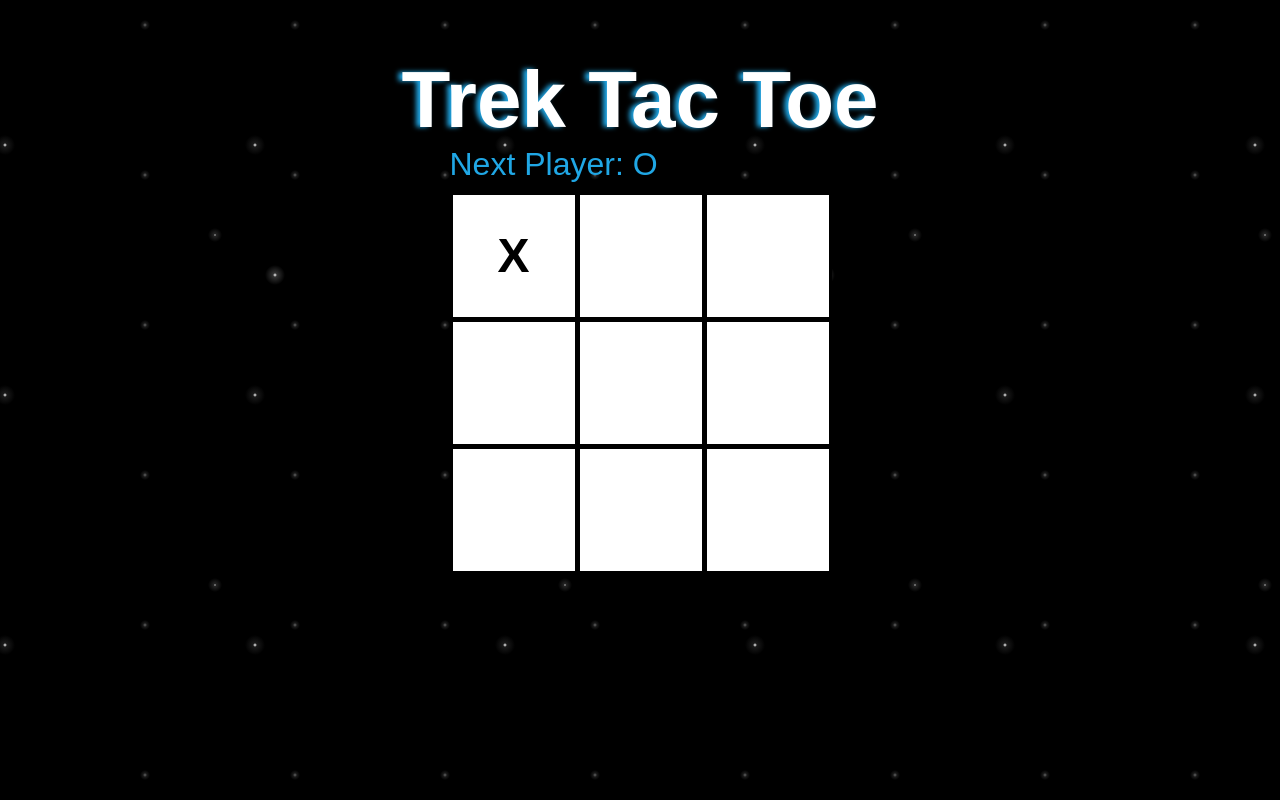
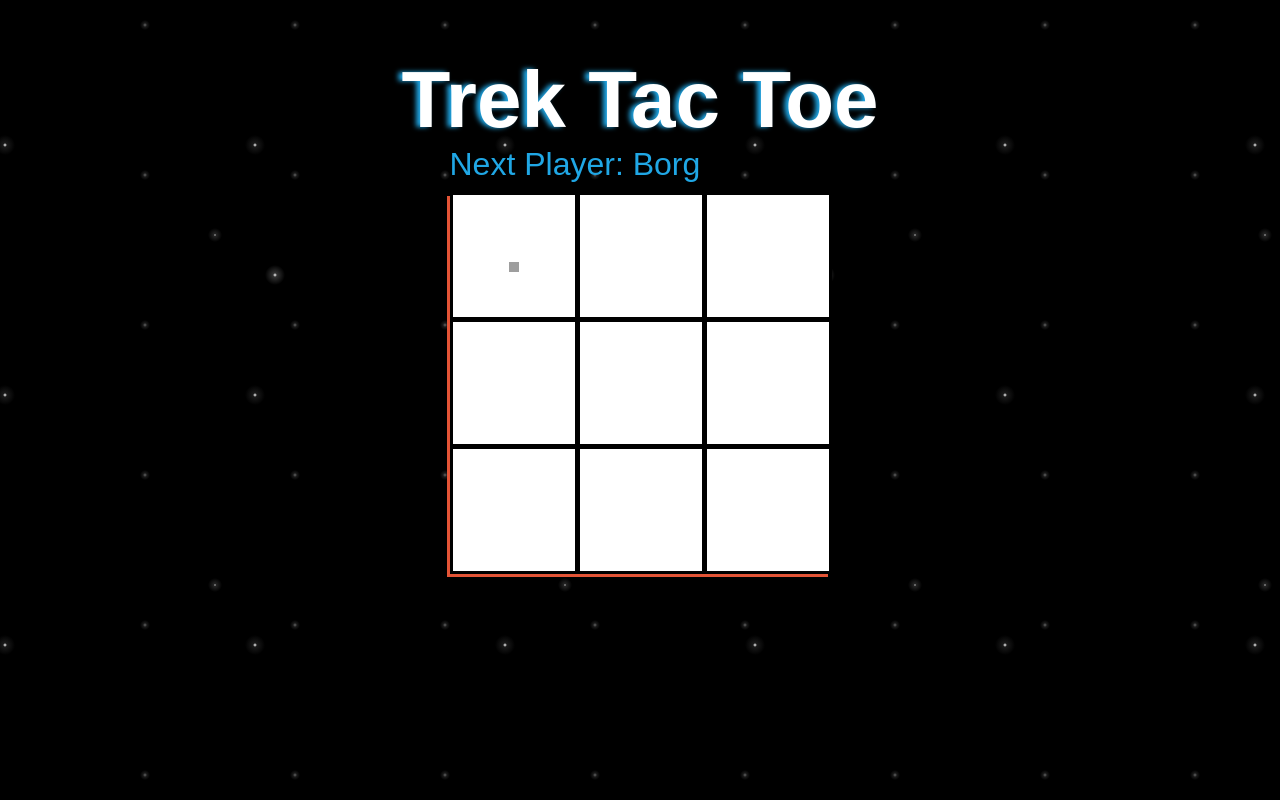
Before and after one commit to sinc0115/tic-tac-to, a React app: page / in a window 1280 px wide. Both pictures are taken after a click on the button 513 px from the left and 255 px from the top of the page. Built offline with nearby package versions, Linux system fonts and the light colour scheme; grey boxes are pictures that could not be loaded; a web font is replaced by a local one.

Commit message:
images do not display

```diff
--- a/src/index.css
+++ b/src/index.css
@@ -80,6 +80,10 @@
 
   .game-board {
     margin: 0 auto;
+  }
+
+  .board-row {
+    box-shadow: -3px 3px 0 #e45436;
   }
 
   .game-info {
--- a/src/index.js
+++ b/src/index.js
@@ -1,6 +1,14 @@
 import React from 'react'
 import ReactDOM from 'react-dom'
 import './index.css'
+
+// IMAGES
+import Federation from './images/Federation.svg'
+import Borg from './images/Borg.svg'
+import Picard from './images/Picard.svg'
+import Locutus from './images/Locutus.svg'
+
+let names = ['Federation', 'Borg', 'Picard', 'Locutus']
 
 function PopUp(props) {
   return (
@@ -19,8 +27,11 @@
     <button
       className='square'
       onClick={props.onClick}
+      // style={{background: 'url(/images/' + props.value + '.svg)'}}
     >
-      {props.value}
+    {props.value &&
+      <img src={require('./images/' + props.value + '.svg')} alt={props.value} width="10px" height="10px" />
+    }
     </button>
   )
 }
@@ -54,7 +65,8 @@
       return
     }
 
-    squares[i] = this.state.xIsNext ? 'X' : 'O'
+    squares[i] = this.state.xIsNext ? names[0] : names[1]
+
     this.setState({
       squares: squares,
       xIsNext: !this.state.xIsNext,
@@ -68,7 +80,7 @@
     // console.log(prevProps.handleWinner)
     // console.log('winner: ' + this.state.winner)
     if (prevProps.handleWinner !== this.state.winner) {
-      if (this.state.winner == 'X' || this.state.winner == 'O') {
+      if (this.state.winner == names[0] || this.state.winner == names[1]) {
         this.props.handleWinner(this.state.winner)
         this.props.handleMessage(`The winner is: ${this.state.winner}`)
         this.reset()
@@ -92,15 +104,14 @@
     return (
       <Square
         value={this.state.squares[i]}
-        onClick={() => this.handleClick(i)}
-      />
+        onClick={() => this.handleClick(i)} />
     )
   }
 
   render () {
     return (
       <div>
-        <div className='status'>{this.state.winner ? 'Winner!' : 'Next Player: ' + (this.state.xIsNext ? 'X' : 'O')}</div>
+        <div className='status'>{this.state.winner ? 'Winner!' : 'Next Player: ' + (this.state.xIsNext ? 'Federation' : 'Borg')}</div>
         <div className='board-row'>
           {this.renderSquare(0)}
           {this.renderSquare(1)}
```
Also changed, not shown: src/images/Borg.svg (added), src/images/Federation.svg (added), src/images/Locutus.svg (added), src/images/Picard.svg (added), 5 other files.
